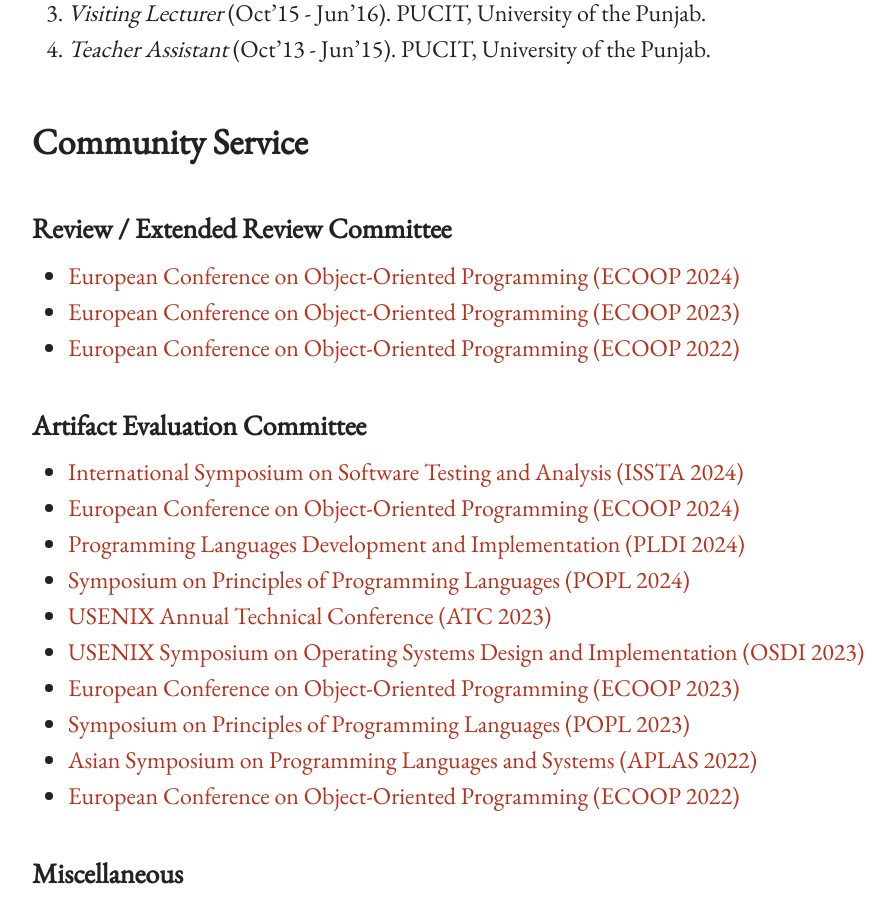
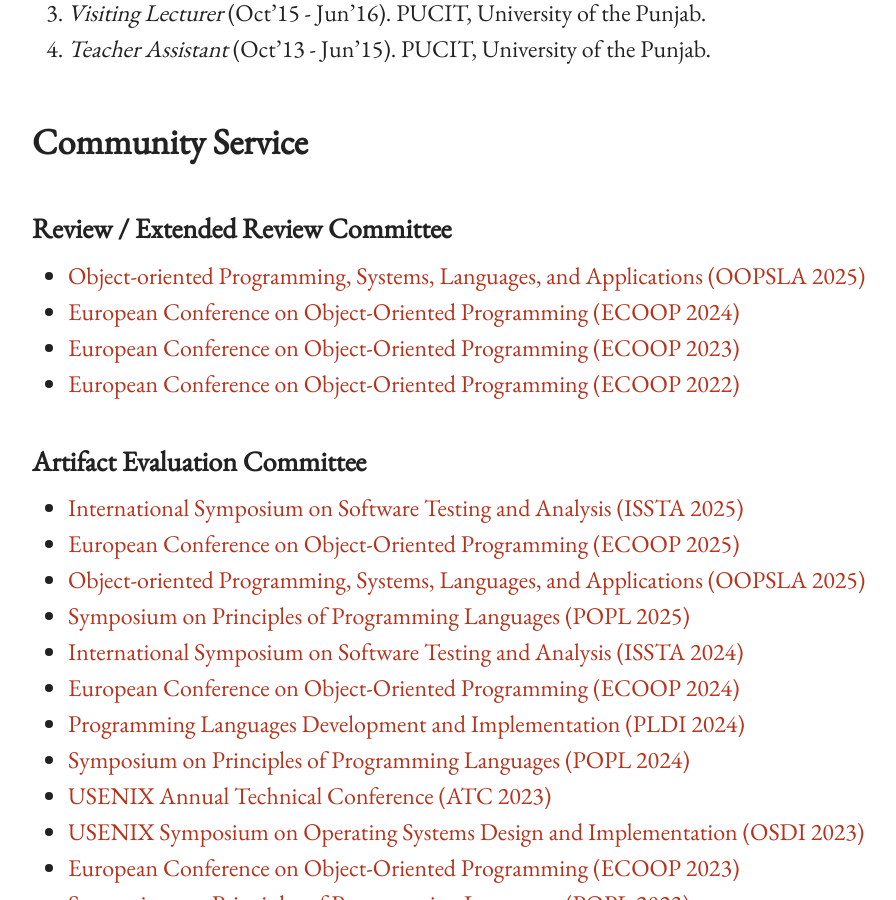
Before and after one commit to baberrehman/baberrehman.github.io, a Jekyll site: the page built from index.md, in a window 1280 px wide and 900 px high, scrolled down 2293 px. Shown: the whole window, without its empty margins (44-940 px from the left). Built offline with Jekyll 4.4.1, drawn with Linux system fonts in a browser that asks for light colours.

Commit message:
community service 2025

```diff
--- a/index.md
+++ b/index.md
@@ -80,12 +80,17 @@ Abstract of my this research is available [here](files/totality_of_system.pdf).
 
 ### Review / Extended Review Committee
 
+* [Object-oriented Programming, Systems, Languages, and Applications (OOPSLA 2025)](https://2025.splashcon.org/)
 * [European Conference on Object-Oriented Programming (ECOOP 2024)](https://2024.ecoop.org/)
 * [European Conference on Object-Oriented Programming (ECOOP 2023)](https://2023.ecoop.org/)
 * [European Conference on Object-Oriented Programming (ECOOP 2022)](https://2022.ecoop.org/)
 
 ### Artifact Evaluation Committee
 
+* [International Symposium on Software Testing and Analysis (ISSTA 2025)](https://conf.researchr.org/home/issta-2025)
+* [European Conference on Object-Oriented Programming (ECOOP 2025)](https://2025.ecoop.org/)
+* [Object-oriented Programming, Systems, Languages, and Applications (OOPSLA 2025)](https://2025.splashcon.org/)
+* [Symposium on Principles of Programming Languages (POPL 2025)](https://popl25.sigplan.org/)
 * [International Symposium on Software Testing and Analysis (ISSTA 2024)](https://conf.researchr.org/home/issta-2024)
 * [European Conference on Object-Oriented Programming (ECOOP 2024)](https://2024.ecoop.org/)
 * [Programming Languages Development and Implementation (PLDI 2024)](https://pldi24.sigplan.org/)
```
